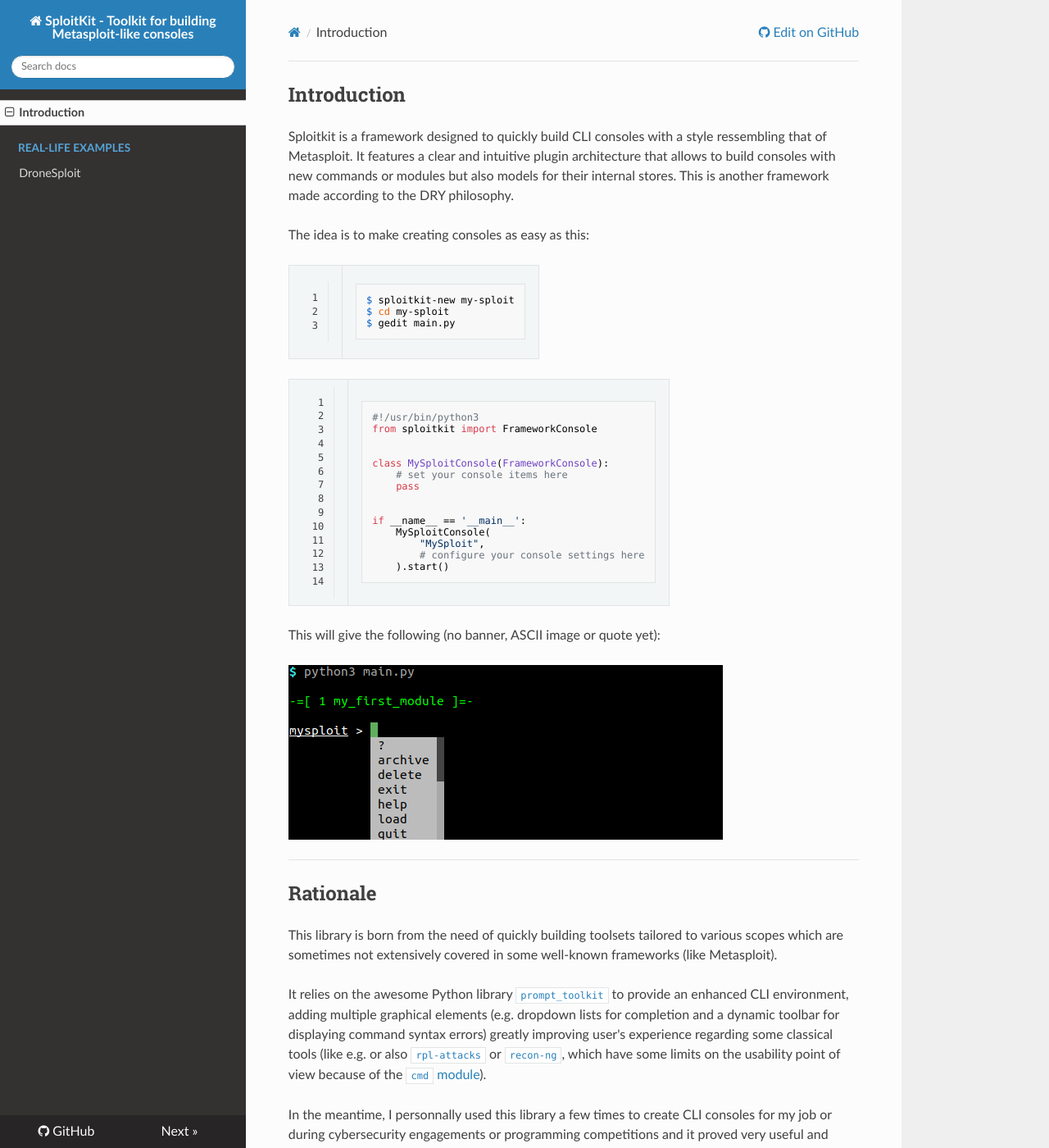
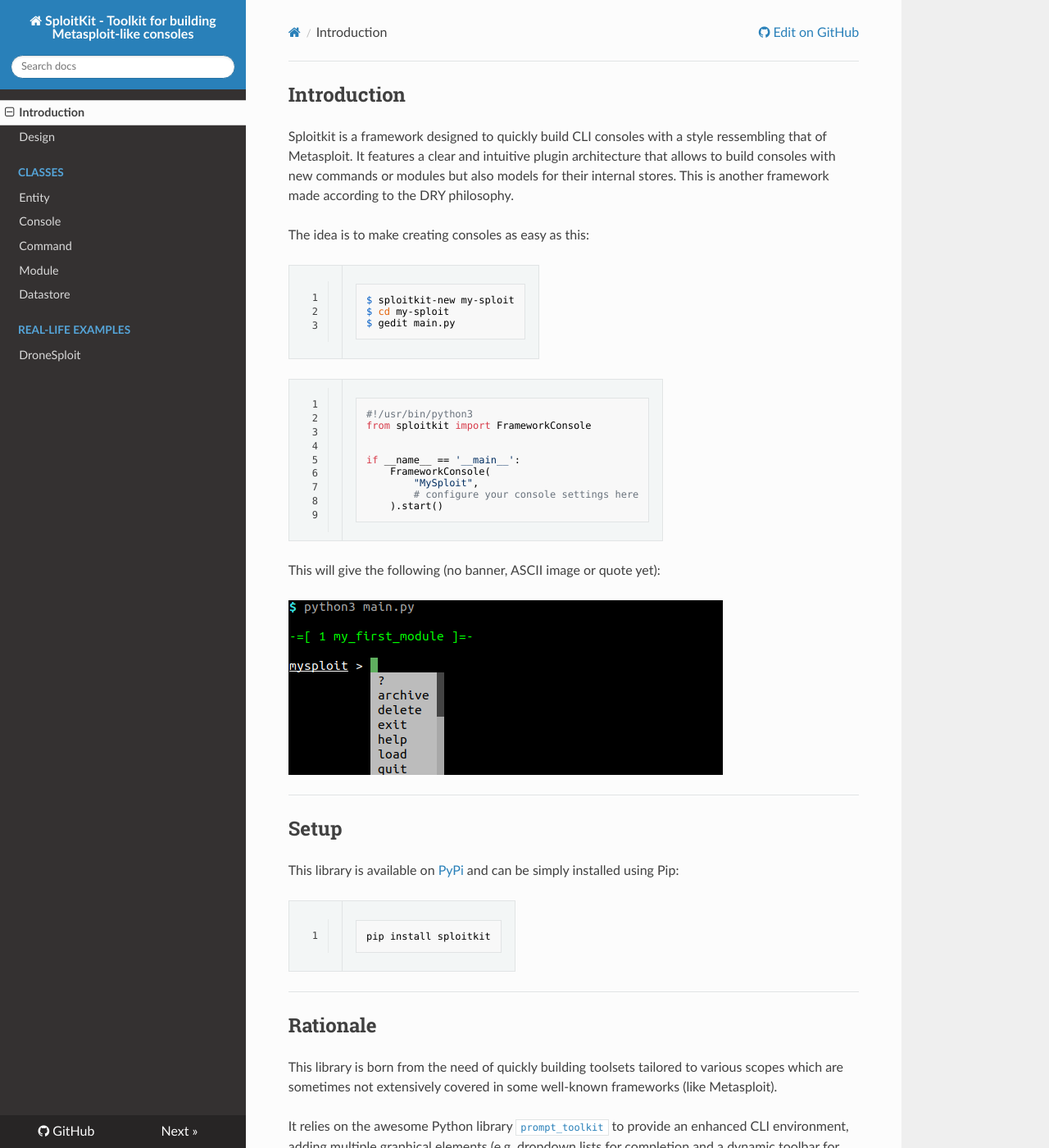
Before and after one commit to dhondta/python-sploitkit, an MkDocs documentation site: the page built from docs/index.md, in a window 1280 px wide and 1400 px high. Shown: the whole window at 82% size. Built offline with MkDocs 1.6.1, drawn with Linux system fonts in a browser that asks for light colours; nearby versions of some CDN libraries; old or Windows-style settings are respelled for this version of MkDocs.

Commit message:
Updated the documentation

````diff
--- a/docs/index.md
+++ b/docs/index.md
@@ -15,13 +15,8 @@ $ gedit main.py
 from sploitkit import FrameworkConsole
 
 
-class MySploitConsole(FrameworkConsole):
-    # set your console items here
-    pass
-
-
 if __name__ == '__main__':
-    MySploitConsole(
+    FrameworkConsole(
         "MySploit",
         # configure your console settings here
     ).start()
@@ -33,6 +28,16 @@ This will give the following (no banner, ASCII image or quote yet):
 
 -----
 
+## Setup
+
+This library is available on [PyPi](https://pypi.python.org/pypi/sploitkit/) and can be simply installed using Pip:
+
+```sh
+pip install sploitkit
+```
+
+-----
+
 ## Rationale
 
 This library is born from the need of quickly building toolsets tailored to various scopes which are sometimes not extensively covered in some well-known frameworks (like Metasploit).
--- a/mkdocs.yml
+++ b/mkdocs.yml
@@ -2,8 +2,15 @@ site_name: "SploitKit - Toolkit for building Metasploit-like consoles"
 repo_url: https://github.com/dhondta/sploitkit
 site_author: dhondta
 docs_dir: docs
-pages:
+nav:
   - Introduction: index.md
+  - Design: design.md
+  - Classes:
+    - Entity: classes/entity.md
+    - Console: classes/console.md
+    - Command: classes/command.md
+    - Module: classes/module.md
+    - Datastore: classes/datastore.md
   - 'Real-life examples':
     - 'DroneSploit': examples/dronesploit.md
 extra:
````
Also changed, not shown: docs/classes/command.md (added, +3 -0 lines), docs/classes/console.md (added, +73 -0 lines), docs/classes/datastore.md (added, +7 -0 lines), docs/classes/entity.md (added, +87 -0 lines), docs/classes/module.md (added, +1 -0 lines), docs/design.md (added, +30 -0 lines).
